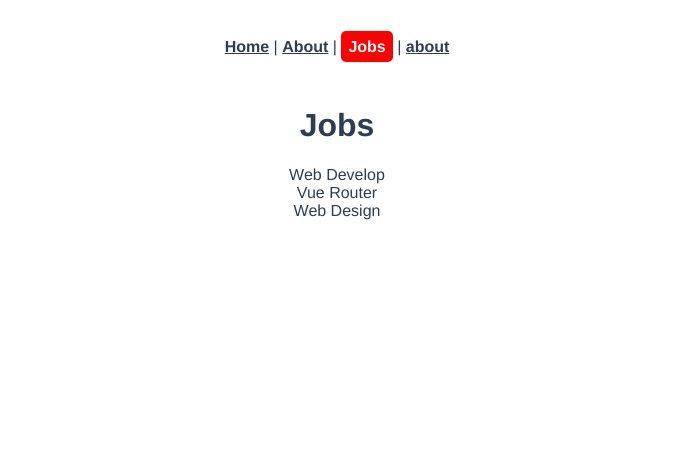
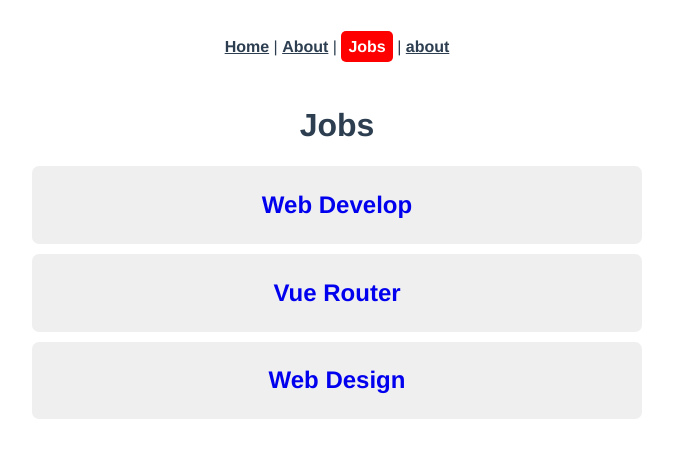
Before and after one commit to elhamhashemi56/vue-router-jobs, a Vue app: page /jobs in a window 1280 px wide. Shown: the top 458 px of the page, without its empty margins (303-976 px from the left). Built offline with nearby package versions, Linux system fonts and the light colour scheme.

Commit message:
VUE Route Parameters

```diff
--- a/src/router/index.js
+++ b/src/router/index.js
@@ -2,6 +2,8 @@ import { createRouter, createWebHistory } from 'vue-router'
 import HomeView from '../views/HomeView.vue'
 import AboutView from "../views/AboutView.vue"
 import JobsView from "../views/Jobs/JobsView.vue"
+import JobsDetail from "../views/Jobs/JobsDetail.vue"
+
 
 
 const routes = [
@@ -20,6 +22,12 @@ const routes = [
     name: 'Jobs',
     component: JobsView
   },
+  {
+    path: '/jobs/:id',
+    name: 'JobsDetail',
+    component: JobsDetail,
+    props:true
+  },
 ]
 
 const router = createRouter({
--- /dev/null
+++ b/src/views/Jobs/JobsDetail.vue
@@ -0,0 +1,15 @@
+<template>
+  <h1>Job Detail Page</h1>
+  <!-- <p>id is {{ $route.params.id }}</p> -->
+  <p>id is {{ id }}</p>
+</template>
+
+<script>
+export default {
+props:["id"]
+}
+</script>
+
+<style>
+
+</style>
--- a/src/views/Jobs/JobsView.vue
+++ b/src/views/Jobs/JobsView.vue
@@ -1,7 +1,7 @@
 <template>
   <h1>Jobs</h1>
-  <div v-for="item in jobs" :key="item.id">
-    {{ item.title }}
+  <div v-for="item in jobs" :key="item.id" class="jobs">
+     <router-link :to="{name:'JobsDetail',params:{id:item.id}}"> <h2>{{ item.title }}</h2></router-link>
   </div>
 </template>
 
@@ -19,5 +19,20 @@ export default {
 </script>
 
 <style>
+.jobs {
+    border-radius: 7px;
+    background-color: #efefef;
+    padding: 5px;
+    margin: 10px auto;
+    max-width: 600px;
 
+}
+
+.jobs a{
+    text-decoration: none;
+}
+
+.jobs:hover{
+    background-color: #dad7d7;
+}
 </style>
```
